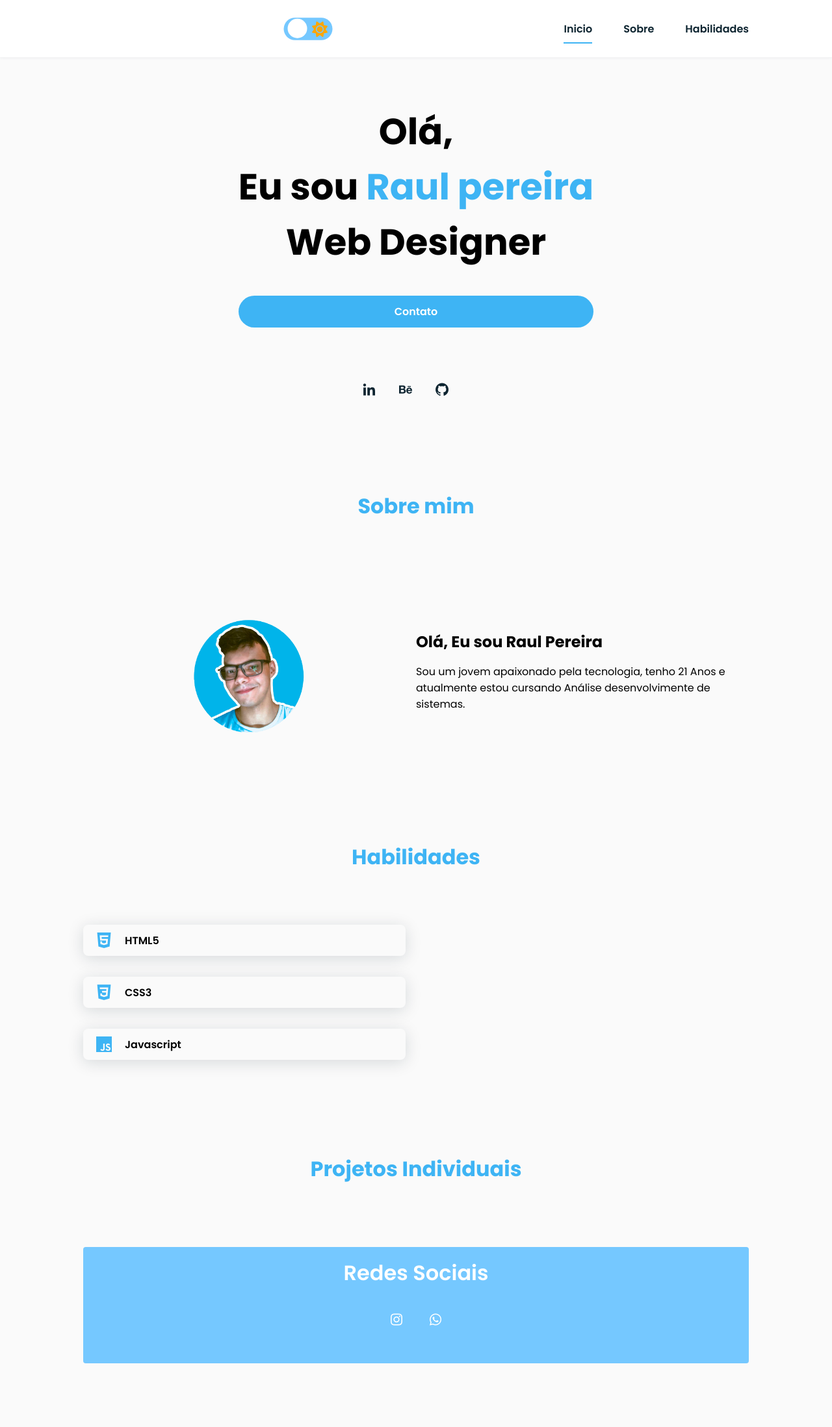
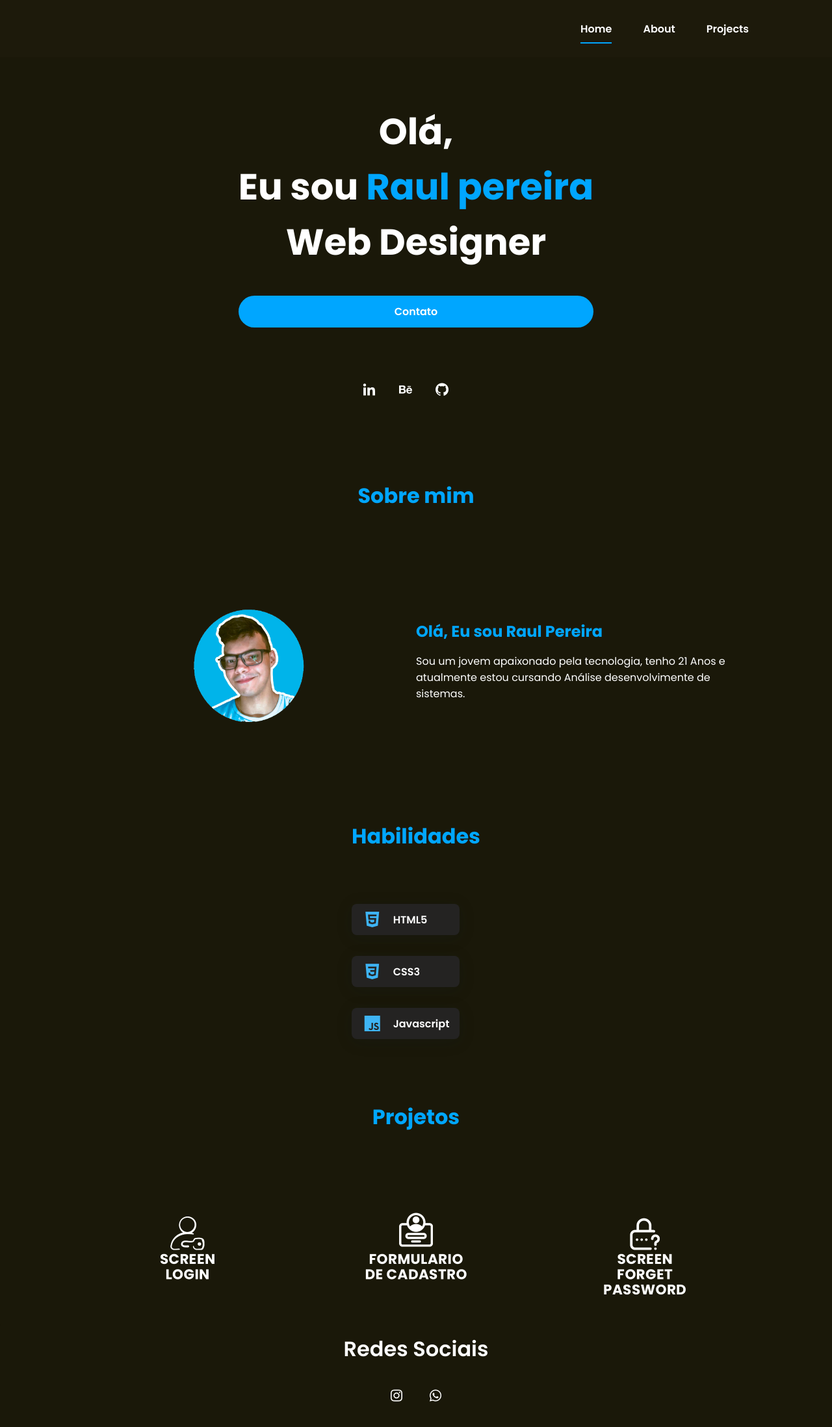
Before and after one commit to RaullPereira/Portfolio_Web, a plain HTML site: page index.html in a window 1280 px wide. Shown: the whole page at 65% size. Before the commit the page ends 2098 px from the top, so only its background shows below. Drawn offline with nearby package versions, Linux system fonts and the light colour scheme.

Commit message:
atualizacao1

```diff
--- a/assets/css/styles.css
+++ b/assets/css/styles.css
@@ -49,7 +49,7 @@ body {
   margin: var(--header-height) 0 0 0;
   font-family: var(--body-font);
   font-size: var(--normal-font-size);
-  background-color: #ffffff;
+  background-color: #1a1809;
 }
 
 h1, h2, p {
@@ -73,101 +73,11 @@ img {
 }
 
 
-/* MUDA A COR DO TEMA */
-
-body {
-  background-color: #fafafa;
-  display: flex;
-  align-items: center;
-  justify-content: center;
-
-  height: 100vh;
-  margin: 0;
-  transition: background 0.2s linear;
-}
-
-body.dark{
-  background: hsl(var(--hue-color), 56%, 12%);
-}
-
-body.dark h1{
-  color: #fafafa;
-}
-
-body.dark main {
-  color: #fafafa;
-}
-
-body.dark .home__social-icon {
-  color: #fafafa;
-}
-
-body.dark .skills__data {
-  background: #1b3444;
-}
-
-body.dark .l-header {
-  background-color: #0d2430;
-}
-
-body.dark .nav__list a {
-  color: #fafafa;
-}
-
-body.dark .footer {
-  background-color: #0d2430;
-}
-
-.checkbox {
-  opacity: 0;
-  position: absolute;
-}
-
-.label {
-  background-color: rgb(117, 200, 255);
-  border-radius: 50px;
-  cursor: pointer;
-  display: flex;
-  justify-content: space-between;
-  align-items: center;
-  padding: 5px;
-  position: relative;
-  height: 23px;
-  width: 50px;
-  transform: scale(1.5);
-
-}
-
-
-.label .ball {
-background-color: #fff;
-border-radius: 50%;
-position: absolute;
-top: 1px;
-left: 4px;
-height: 20px;
-width: 20px;
-transform: translateX(0px);
-transition: transform 0.2s linear;
-}
-
-.checkbox:checked + .label .ball {
-transform: translateX(24px);
-}
-
-.fa-moon {
-color: #395466;
-}
-
-.fa-sun {
-color: #ffa600;
-}
-
 /*===== CLASS CSS ===== */
 .section-title {
   position: relative;
   font-size: var(--h2-font-size);
-  color: var(--first-color);
+  color: #00a6ff;
   margin-top: var(--mb-2);
   margin-bottom: var(--mb-4);
   text-align: center;
@@ -175,7 +85,7 @@ color: #ffa600;
 }
 
 .section {
-  padding-top: 3rem;
+  padding-top:2rem;
   padding-bottom: 2rem;
 }
 
@@ -188,14 +98,18 @@ color: #ffa600;
   margin-right: var(--mb-2);
 }
 
+.l-header a{
+  color: #fff;
+}
+
 .l-header {
   width: 100%;
   position: absolute;
   top: 0;
   left: 0;
   z-index: var(--z-fixed);
-  background-color: rgb(255, 255, 255);
-  box-shadow: 0 1px 4px rgba(146, 161, 176, 0.15);
+  background-color:  #1d1a0b;
+
 }
 
 /*===== NAV =====*/
@@ -226,7 +140,7 @@ color: #ffa600;
 
 .nav__link {
   position: relative;
-  color: #fff;
+  color: rgb(255, 255, 255);
 }
 
 .nav__link:hover {
@@ -261,7 +175,7 @@ color: #ffa600;
   height: 0.18rem;
   left: 0;
   top: 2rem;
-  background-color: var(--first-color);
+  background-color: #00a6ff;
 }
 
 /*=== Mostrar Menu ===*/
@@ -281,13 +195,14 @@ color: #ffa600;
 }
 
 .home__title {
+  color: #fff;
   text-align: center;
   font-size: var(--big-font-size);
   margin-bottom: var(--mb-5);
 }
 
 .home__title-color {
-  color: var(--first-color);
+  color: #00a6ff;
 }
 
 .home__social {
@@ -300,7 +215,7 @@ color: #ffa600;
   width: max-content;
   margin-bottom: var(--mb-2);
   font-size: 1.5rem;
-  color: var(--second-color);
+  color: #fff;
 }
 
 .home__social-icon:hover {
@@ -326,7 +241,7 @@ color: #ffa600;
   justify-content: center;
   align-items: center;
   display: flex;
-  background-color: var(--first-color);
+  background-color: #00a6ff;
   color: #fff;
   padding: 0.75rem 2.5rem;
   font-weight: var(--font-semi);
@@ -346,11 +261,16 @@ color: #ffa600;
 }
 
 .about__subtitle {
+  color: #00a6ff;
   margin-bottom: var(--mb-2);
 }
 
 .about__img {
   justify-self: center;
+}
+
+.about__text {
+  color: #fff;
 }
 
 .about__img img {
@@ -360,8 +280,10 @@ color: #ffa600;
 
 /* ===== SKILLS =====*/
 .skills__container {
+
   row-gap: 2rem;
   text-align: center;
+  display: flex;
 }
 
 .skills__text {
@@ -369,12 +291,14 @@ color: #ffa600;
 }
 
 .skills__data {
+  background-color: #242322;
   display: flex;
+  align-content: center;
   justify-content: space-between;
   align-items: center;
   position: relative;
   font-weight: var(--font-semi);
-  padding: .5rem 1rem;
+  padding: 0.5rem 1rem;
   margin-bottom: var(--mb-4);
   border-radius: .5rem;
   box-shadow: 0px 4px 25px rgba(14, 36, 49, 0.15);
@@ -387,53 +311,25 @@ color: #ffa600;
 }
 
 .skills__names {
+  color: #fff;
   display: flex;
+  justify-content: center;
   align-items: center;
 }
 
 
 /* ===== WORK =====*/
 .work__container {
-  position:relative;
-  left: 430px;
   row-gap: 2rem;
 }
 
-.fundo {
-  width: 10%;
-  left: 430px;
-  height: 50px;
-  display: flex;
-  justify-content: space-between;
-  align-items: center;
-  position: relative;
-  font-weight: var(--font-semi);
-  padding: .5rem 1rem;
-  margin-bottom: var(--mb-4);
-  border-radius: .5rem;
-  box-shadow: 0px 4px 25px rgba(14, 36, 49, 0.15);
-  border: none;
-  background-color: white;
-  font-family: var(--body-font);
-  flex-direction: column;
-}
+/*.work__img {
+  box-shadow: 0px 4px 25px rgba(14, 36, 49, 0.10);
+  border-radius: 0.5rem;
+  overflow: hidden;
+  width: 15rem;
+} */
 
-
-.descricao_projeto {
-  margin-bottom: var(--mb-2);
-  position: relative;
-  left: 23%;
-  font-size: 100%;
-  font-family: var(--font-semi);
-  color: rgb(0, 0, 0);
-  z-index: 1;
-}
-
-.work__img {
-  box-shadow: 0px 4px 25px rgba(14, 36, 49, 0.10);
-  border-radius: .5rem;
-  overflow: hidden;
-}
 
 .work__img img {
   transition: 1s;
@@ -443,10 +339,32 @@ color: #ffa600;
   transform: scale(1.1);
 }
 
+
+.contact__input {
+  width: 100%;
+  font-size: var(--normal-font-size);
+  font-weight: var(--font-semi);
+  padding: 1rem;
+  border-radius: .5rem;
+  border: 1.5px solid var(--second-color);
+  outline: none;
+  margin-bottom: var(--mb-4);
+}
+
+.contact__button {
+  display: block;
+  border: none;
+  outline: none;
+  font-size: var(--normal-font-size);
+  cursor: pointer;
+  margin-left: auto;
+}
+
+
 /* ===== rodapé =====*/
 .footer {
   content: ' ';
- background-color:rgb(117, 200, 255);
+  background-color:#1a1809;
   color: #fff;
   text-align: center;
   font-weight: var(--font-semi);
@@ -455,6 +373,7 @@ color: #ffa600;
 }
 
 .footer__title {
+  color: #fff;
   font-size: 2rem;
   margin-bottom: var(--mb-4);
 }
--- a/index.html
+++ b/index.html
@@ -16,18 +16,11 @@
         <nav class="nav bd-grid">
             <div class="nav__menu" id="nav-menu">
             </div>
-            <div>
-                <input type="checkbox" class="checkbox" id="chk" />
-                <label class="label" for="chk">
-                  <i class="fas fa-moon"></i>
-                  <i class="fas fa-sun"></i>
-                  <div class="ball"></div>
-                </label>
-            </div>
+
                     <ul class="nav__list">
-                    <li class="nav__item"><a href="#home" class="nav__link active">Inicio</a></li>
-                    <li class="nav__item"><a href="#about" class="nav__link">Sobre</a></li>
-                    <li class="nav__item"><a href="#skills" class="nav__link">Habilidades</a></li>
+                    <li class="nav__item"><a href="#home" class="nav__link active">Home</a></li>
+                    <li class="nav__item"><a href="#about" class="nav__link">About</a></li>
+                    <li class="nav__item"><a href="#projects" class="nav__link">Projects</a></li>
                     <!-- <li class="nav__item"><a href="#work" class="nav__link">Projetos</a></li>
                     <li class="nav__item"><a href="#contact" class="nav__link">Contato</a></li> -->
                 </ul>
@@ -41,11 +34,8 @@
     <main class="l-main">
         <section class="home bd-grid" id="home">
             <div class="home__data">
-                <h1 class="home__title">Olá,<br>Eu sou <span class="home__title-color">Raul pereira<br></span>Web
-                    Designer</h1>
-
+             <h1 class="home__title">Olá,<br>Eu sou <span class="home__title-color">Raul pereira<br></span>Web Designer</h1>
               <a href="mailto:Raulcss150@gmail.com" class="button">Contato</a>
-
             </div>
                     <div class="home__social">
                       <a href="https://www.linkedin.com/in/raul-pereira-a45b781a0/" class="home__social-icon"><i
@@ -53,20 +43,9 @@
                 <a href="https://www.behance.net/Raulps" class="home__social-icon"><i class='bx bxl-behance'></i></a>
                 <a href="https://github.com/RaullPereira" class="home__social-icon"><i class='bx bxl-github'></i></a>
             </div>
+        </section>
 
-            <div class="home__img">
-                <svg class="home__blob" viewBox="0 0 479 467" xmlns="http://www.w3.org/2000/svg"
-                    xmlns:xlink="http://www.w3.org/1999/xlink">
-                    <mask id="mask0" mask-type="alpha">
-                        <path
-                            d="M9.19024 145.964C34.0253 76.5814 114.865 54.7299 184.111 29.4823C245.804 6.98884 311.86 -14.9503 370.735 14.143C431.207 44.026 467.948 107.508 477.191 174.311C485.897 237.229 454.931 294.377 416.506 344.954C373.74 401.245 326.068 462.801 255.442 466.189C179.416 469.835 111.552 422.137 65.1576 361.805C17.4835 299.81 -17.1617 219.583 9.19024 145.964Z" />
-                    </mask>
-                    <!-- <g mask="url(#mask0)">
-                            <image class="home__blob-img" href="assets/img/perfil1.png"/>
-                    </svg> -->
-                </svg>
-            </div>
-        </section>
+
         <section class="about section " id="about">
             <h2 class="section-title">Sobre mim</h2>
 
@@ -96,8 +75,8 @@
             <i class='bx bxl-html5 skills__icon'></i>
             <span class="skills__name">HTML5</span>
         </div>
+
             <div class="skills__bar skills__html">
-
           </div>
         </div>
             <div class="skills__data">
@@ -122,16 +101,30 @@
         </section>
 
         <!--===== trabalhos =====-->
-        <section class="work section" id="work">
-            <h2 class="section-title">Projetos Individuais</h2>
-            <!-- <p class="descricao_projeto"></p>
-            <button class="fundo">Calculadora em HTML, CSS e JAVASCRIPT</button>
-            <div class="work__container">
-                <a href="https://calculadora-javascript-rho.vercel.app/" class="work__img">
-                    <img src="assets/img/calculadora.png" width="200" height="200" alt="">
+        <section class="work_section" id="work">
+            <h2 class="section-title">Projetos</h2>
+
+            <div class="work__container bd-grid">
+                <a href="" class="work__img">
+                    <img src="assets/img/login.png"  alt="">
                 </a>
+                <a href="" class="work__img">
+                    <img src="assets/img/formulario2.png"  alt="">
             </a>
-            </div> -->
+            <a href="" class="work__img">
+                <img src="assets/img/forget.png" alt="">
+            </a>
+            <!--
+            <a href="" class="work__img">
+                <img src="assets/img/work4.jpg" alt="">
+            </a>
+            <a href="" class="work__img">
+                <img src="assets/img/work5.jpg" alt="">
+            </a>
+            <a href="" class="work__img">
+                <img src="assets/img/work6.jpg" alt="">
+            </a> -->
+        </div>
     </section>
         <footer class="footer">
             <p class="footer__title">Redes Sociais</p>
```
Also changed, not shown: assets/img/forget.png (added), assets/img/formulario.png (added), assets/img/formulario2.png (added), assets/img/login.png (added). Lines whose indentation alone changed are shown as unchanged.
